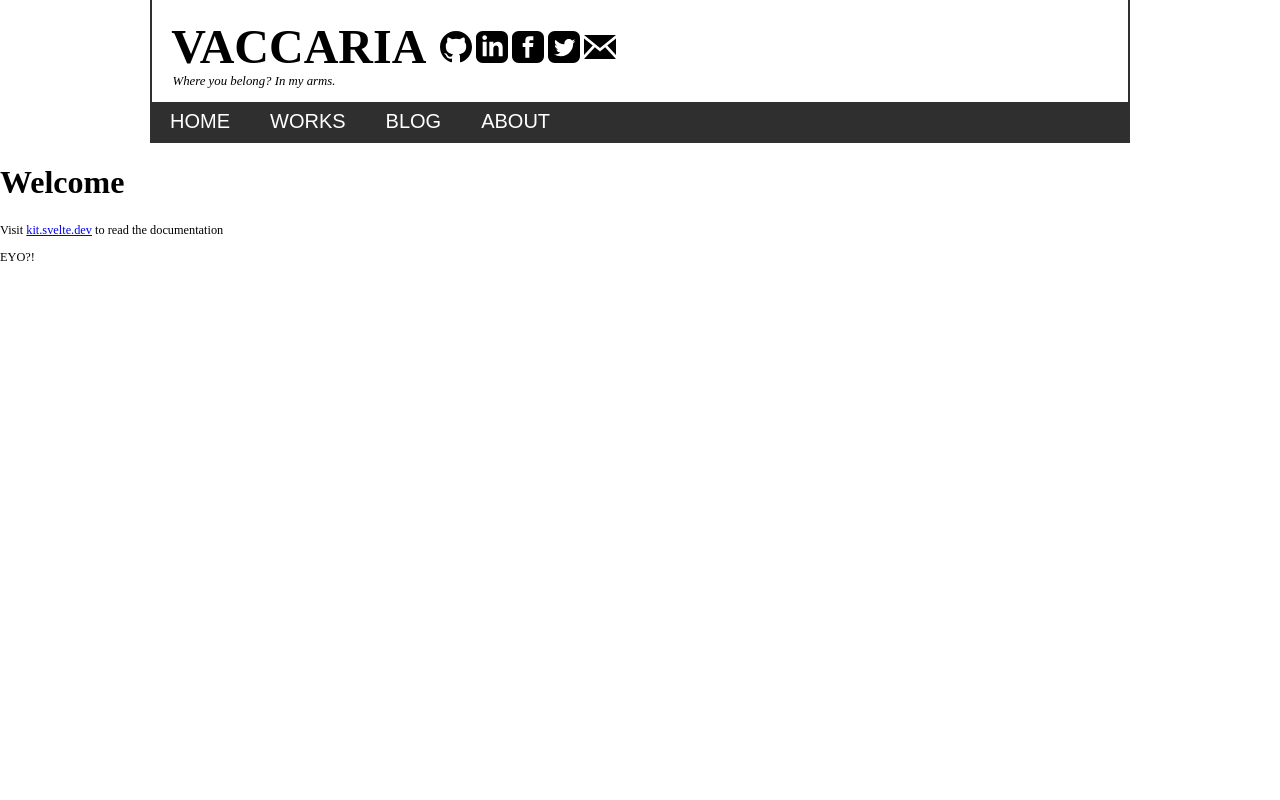
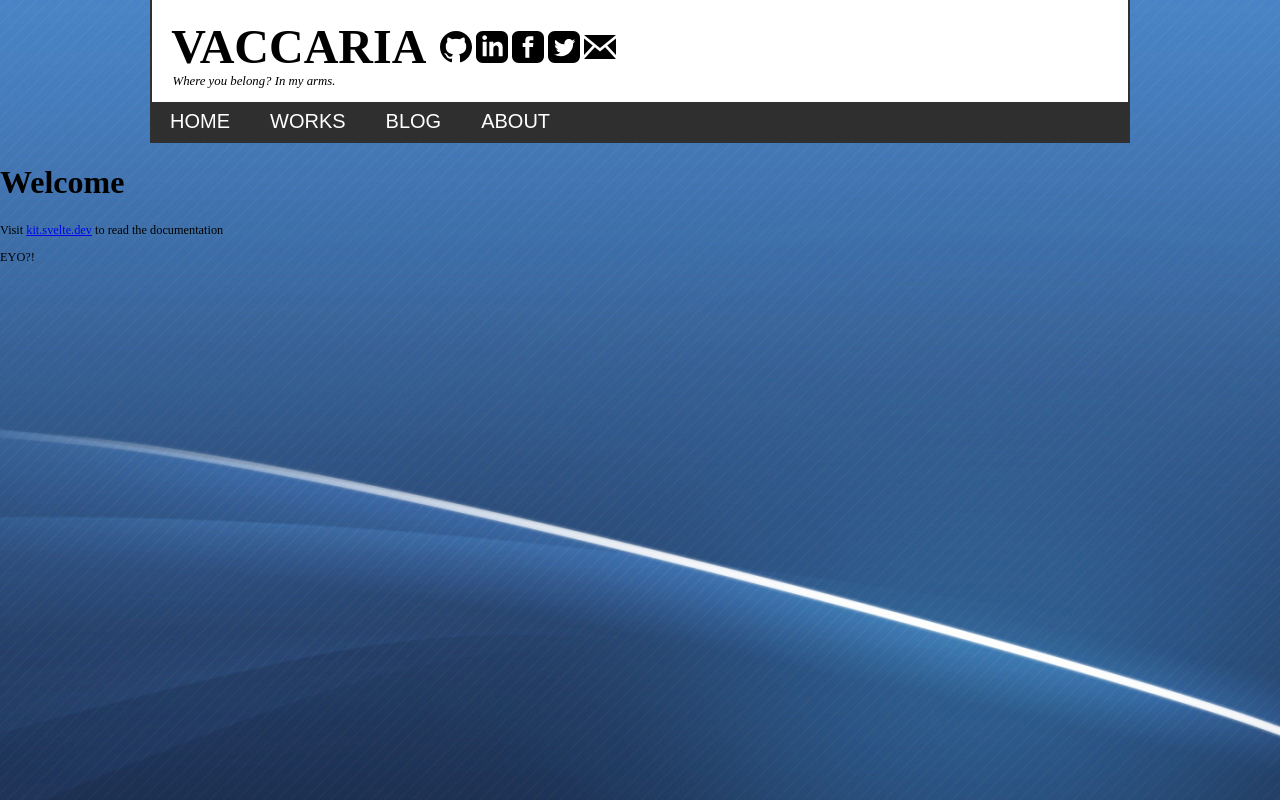
Before and after one commit to FlamingHerb/NewWebsite, a SvelteKit app: page / in a window 1280 px wide. Built offline with nearby package versions, Linux system fonts and the light colour scheme.

Commit message:
:sparkles: Image background.

```diff
--- a/src/routes/+layout.svelte
+++ b/src/routes/+layout.svelte
@@ -47,6 +47,7 @@
   }
 
   :global(body) {
+    background-image: url('/src/lib/images/3D_Koleksi_foto38_gradient.jpg');
     margin: 0;
   }
 
```
Also changed, not shown: src/lib/images/3D_Koleksi_foto38_gradient.jpg (added).
